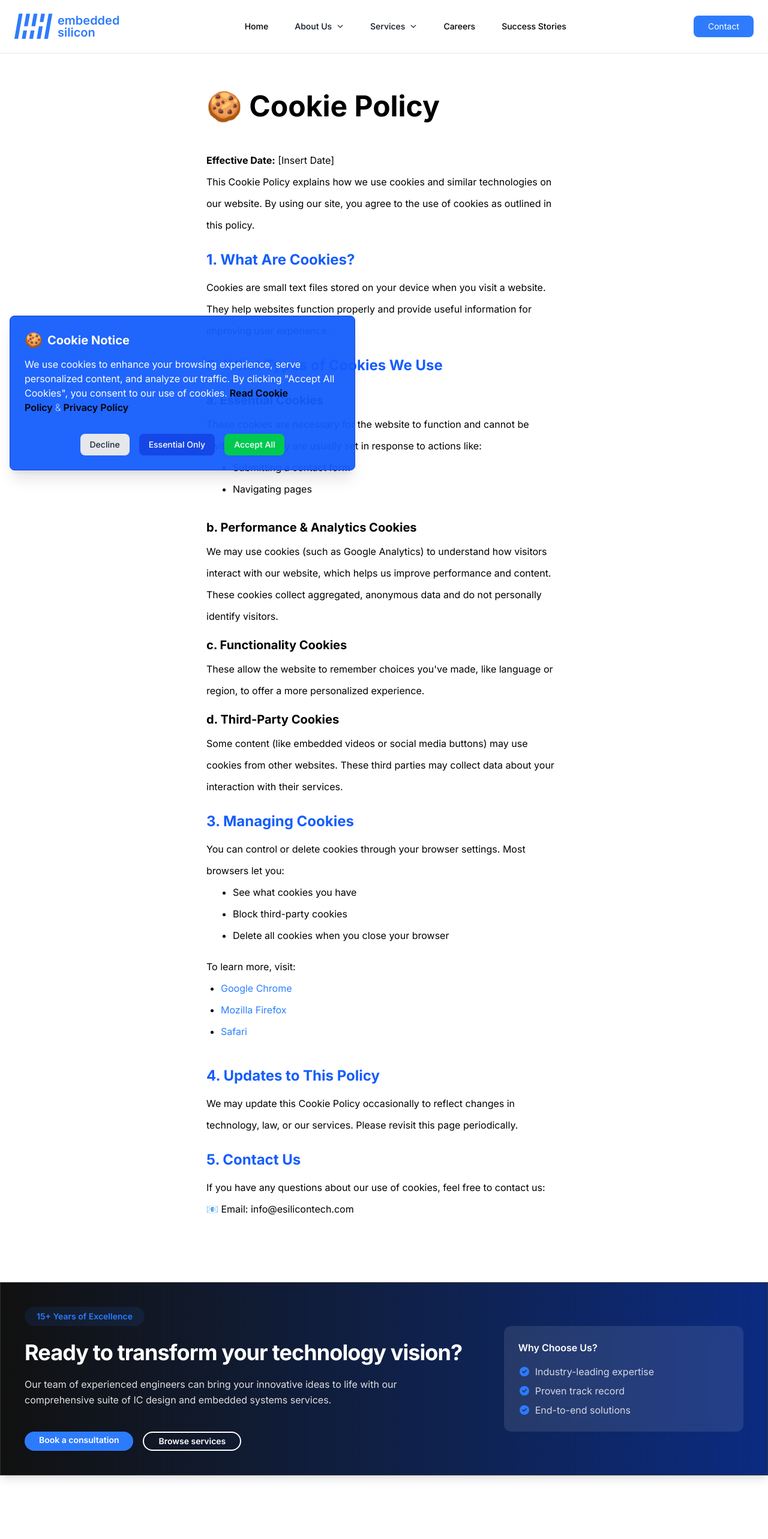
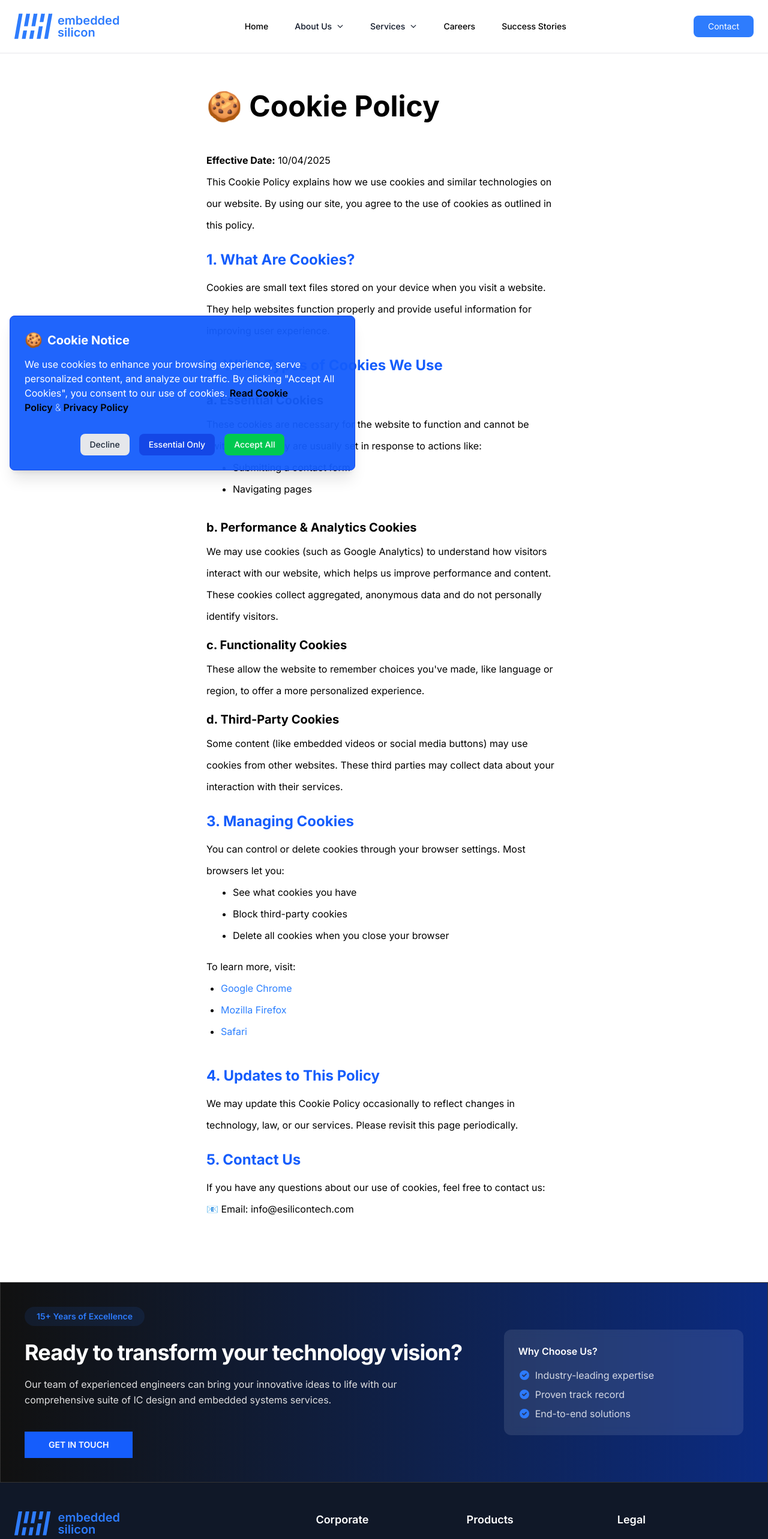
Before and after one commit to rasberriali/embedded-silicon, a React (Vite) app in the folder frontend/: page /cookiePolicy in a window 1280 px wide. Shown: the top 2565 px of the page at 60% size. Built offline with nearby package versions, Linux system fonts and the light colour scheme.

Commit message:
cookie fixes

```diff
--- a/frontend/src/client/modal/cookiePolicy.jsx
+++ b/frontend/src/client/modal/cookiePolicy.jsx
@@ -23,7 +23,7 @@ function CookiePolicy() {
       <div className='max-w-screen-sm mx-auto p-6 2xl:p-0 mt-6 lg:mt-10 2xl:mt-20'>
         <div className='flex flex-col justify-center items-start leading-9'>
           <h1 className='xl:text-5xl text-4xl font-bold text-center mb-8'>🍪 Cookie Policy</h1>
-          <p className='text-start mt-4'><strong>Effective Date:</strong> [Insert Date]</p>
+          <p className='text-start mt-4'><strong>Effective Date:</strong> 10/04/2025</p>
 
           <p>
             This Cookie Policy explains how we use cookies and similar technologies on our website. By using our site, you agree to the use of cookies as outlined in this policy.
@@ -100,7 +100,7 @@ function CookiePolicy() {
       </div>
 
       {/* Call to Action Section - Full Width */}
-      <div className="w-full mt-20">
+      <div className="w-full mt-20 -mb-80">
         <motion.div
           initial={{ opacity: 0, y: 30 }}
           animate={{ opacity: 1, y: 0 }}
@@ -120,17 +120,9 @@ function CookiePolicy() {
                     whileHover={{ scale: 1.05 }}
                     whileTap={{ scale: 0.95 }}
                     onClick={() => navigate('/contactPage')}
-                    className="bg-[#2D7BFD] hover:bg-[#1A57C2] text-white py-1 xl:px-6 px-4 rounded-full shadow-sm transition-colors xl:text-sm text-xs font-semibold cursor-pointer"
+                    className="bg-blue-600 hover:bg-blue-700 py-3 px-10 text-white transition-colors xl:text-sm text-xs font-semibold cursor-pointer"
                   >
-                    Book a consultation
-                  </motion.div>
-                  <motion.div
-                    whileHover={{ scale: 1.05 }}
-                    whileTap={{ scale: 0.95 }}
-                    onClick={() => navigate('/servicesPage')}
-                    className="border-2 border-white text-white hover:bg-white/10 py-1 xl:px-6 px-4 rounded-full transition-colors xl:text-sm text-xs font-semibold cursor-pointer"
-                  >
-                    Browse services
+                    GET IN TOUCH
                   </motion.div>
                 </div>
               </div>
--- a/frontend/src/client/modal/privacyPolicy.jsx
+++ b/frontend/src/client/modal/privacyPolicy.jsx
@@ -1,9 +1,11 @@
 import {useEffect} from 'react';
 import { useLocation } from 'react-router-dom';
 import { motion } from 'framer-motion';
+import { useNavigate } from 'react-router-dom';
 
 function PrivacyPolicy() {
     const location = useLocation();
+    const navigate = useNavigate();
 
     useEffect(() => {
       window.scrollTo(0, 0);
```
